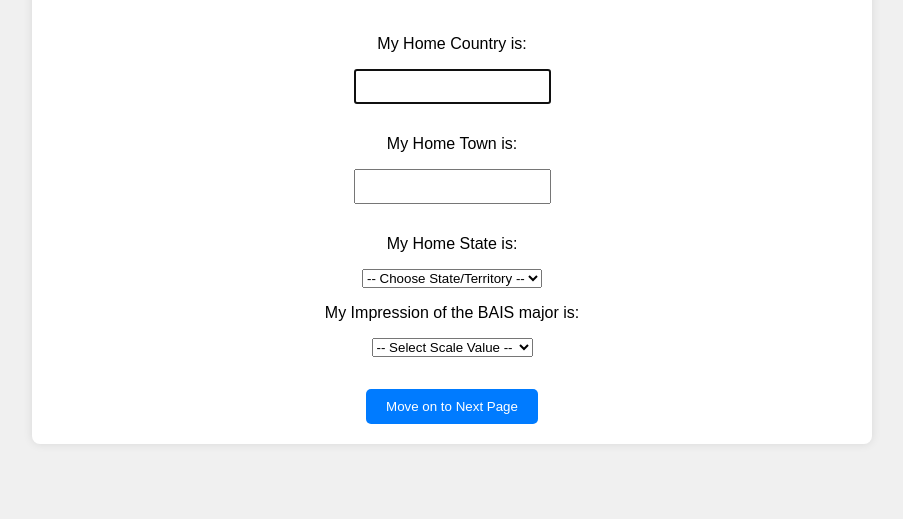
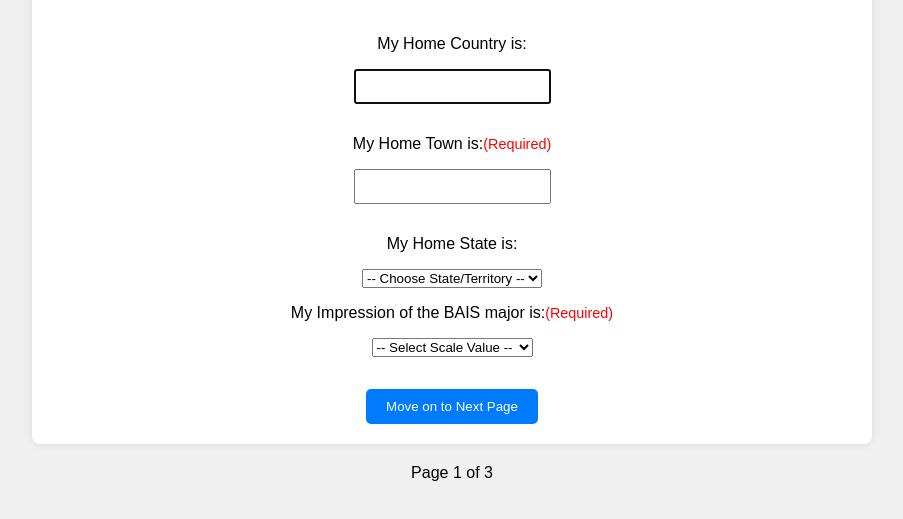
Before and after one commit to Gabrielle-Kilpatrick/gkilpatrick_HW7, a plain HTML site: page gkilpatrick_p1.html in a window 1280 px wide. Shown: the part 81-600 px from the top of the page, without its empty margins (188-1091 px from the left). Drawn offline with Linux system fonts and the light colour scheme.

Commit message:
changes to style and page 1

```diff
--- a/gkilpatrick_p1.html
+++ b/gkilpatrick_p1.html
@@ -14,11 +14,11 @@
         </header>
         <main>
             <form id="surveyForm1" onsubmit="return validateForm()">
-            <p> My Home Country is:</p>
-            <input type="text" name="home_country" id="home-country-input" autofocus required>
-            <p> My Home Town is:</p>
-            <input type="text" name="home_town" id="home-town-input">
-            <p> My Home State is:</p>
+                <p> My Home Country is:</p>
+                <input type="text" name="home_country" id="home-country-input" autofocus>
+                <p> My Home Town is:<span class="required-field">(Required)</span></p>
+                <input type="text" name="home_town" id="home-town-input">
+                <p> My Home State is:</p>
             <select name="state" id="state-select">
                 <option value="">-- Choose State/Territory --</option>
                 <option value="AL">Alabama</option>
@@ -82,7 +82,7 @@
                  <!-- Added Stupid People -->
                  <option value="SCC">Sovereign Citizen</option>
             </select>
-            <p>My Impression of the BAIS major is:</p>
+            <p>My Impression of the BAIS major is:<span class="required-field">(Required)</span></p>
             <select name="impression" id="impression-select">
                 <option value="">-- Select Scale Value --</option>
                 <option value="L1">1 - Very Negative</option>
@@ -92,22 +92,21 @@
                 <option value="L5">5 - Very Positive</option>
             </select>
             <p> </p>
-            <button type="submit">Move on to Next Page</button>
+            <button onclick="window.location.href='gkilpatrick_p2.html';">
+                Move on to Next Page
+              </button>
             </form>
         </main>
     </div>
 
     <script>
-        function validateForm() {
-           var homeTown = document.getElementById("home-town-input").value;
-           var impressionSelect = document.getElementById("impression-select").value;
-
-           if (homeTown == "" || impressionSelect == "") {
-               alert("Please fill out all required fields.");
-               return false;
-           }
-           return true;
-       }
-   </script>
+        var currentPage = 1;
+        var totalPages = 3;
+        var pageCounter = document.createElement('div');
+        pageCounter.textContent = 'Page ' + currentPage + ' of ' + totalPages;
+        pageCounter.style.textAlign = 'center';
+        pageCounter.style.marginTop = '20px';
+        document.body.appendChild(pageCounter);
+    </script>
 </body>
 </html>
--- a/styles.css
+++ b/styles.css
@@ -39,6 +39,11 @@ input {
     margin-bottom: 15px;
 }
 
+.required-field {
+    font-size: 0.9em; /* Adjust the font size as needed */
+    color: red;
+}
+
 button {
     background-color: #007bff;
     color: #fff;
```
